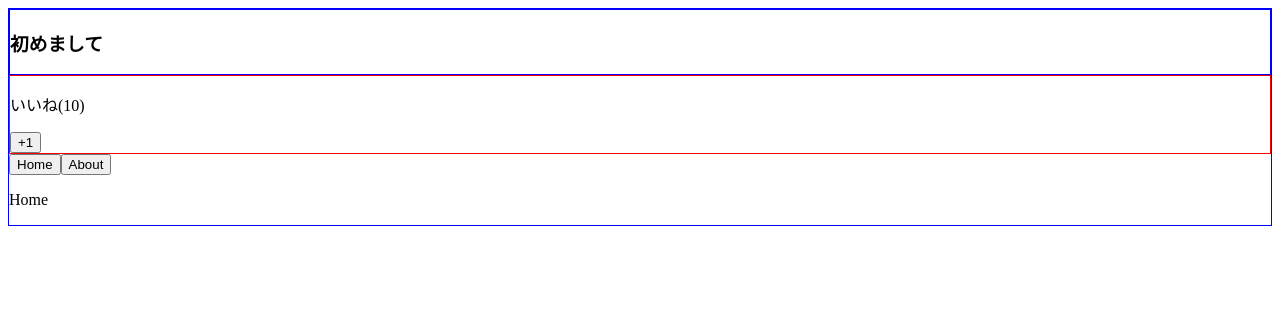
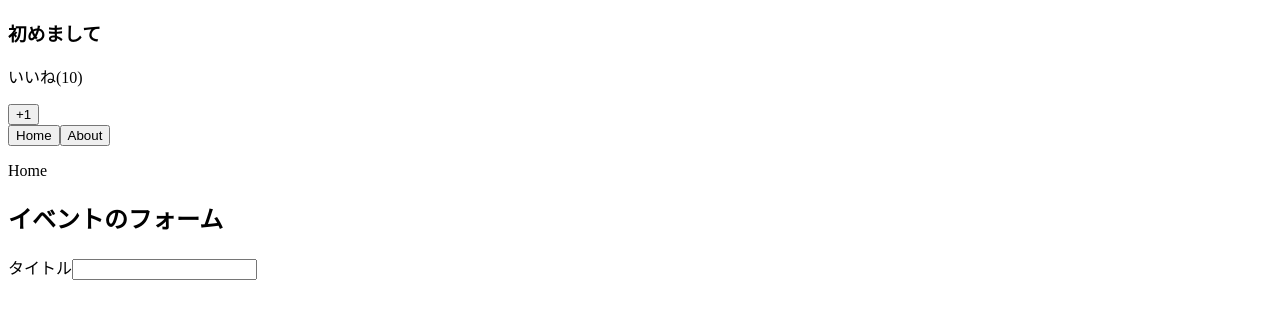
Before and after one commit to atsuya-koshida/vue-practice, a Vue app in the folder vue-cli/: page / in a window 1280 px wide. Shown: the top 318 px of the page. Built offline with nearby package versions, Linux system fonts and the light colour scheme.

Commit message:
lazy修飾子

```diff
--- a/vue-cli/src/App.vue
+++ b/vue-cli/src/App.vue
@@ -9,6 +9,12 @@
     <keep-alive>
       <component :is="currentComponent"></component>
     </keep-alive>
+    <div>
+      <h2>イベントのフォーム</h2>
+      <label for="title">タイトル</label>
+      <input id="title" type="text" v-model="eventData.title">
+      <p>{{ eventData.title }}</p>
+    </div>
   </div>
 </template>
 
@@ -21,7 +27,10 @@
   data() {
     return {
       number: 20,
-      currentComponent: 'Home'
+      currentComponent: 'Home',
+      eventData: {
+        title: ""
+      }
     }
   },
   components: {
@@ -31,9 +40,3 @@
   }
 }
 </script>
-
-<style scoped>
-  div {
-    border: 1px solid blue;
-  }
-</style>
--- a/vue-cli/src/components/About.vue
+++ b/vue-cli/src/components/About.vue
@@ -4,17 +4,3 @@
     <input type="text">
   </div>
 </template>
-
-<script>
-export default {
-  destroyed() {
-    console.log("destroyed")
-  },
-  deactivated() {
-    console.log("deactivated")
-  },
-  activated() {
-    console.log("activated")
-  }
-}
-</script>
--- a/vue-cli/src/components/LikeNumber.vue
+++ b/vue-cli/src/components/LikeNumber.vue
@@ -25,9 +25,3 @@
     },
   }
 </script>
-
-<style scoped>
-  div {
-    border: 1px solid red;
-  }
-</style>
```
